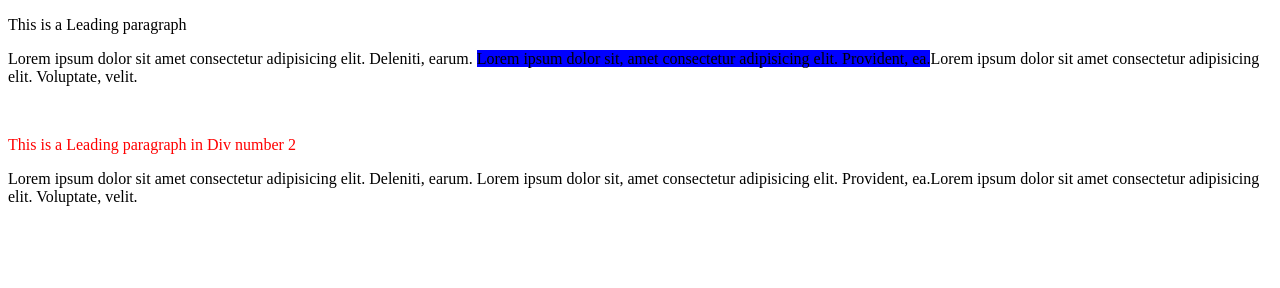
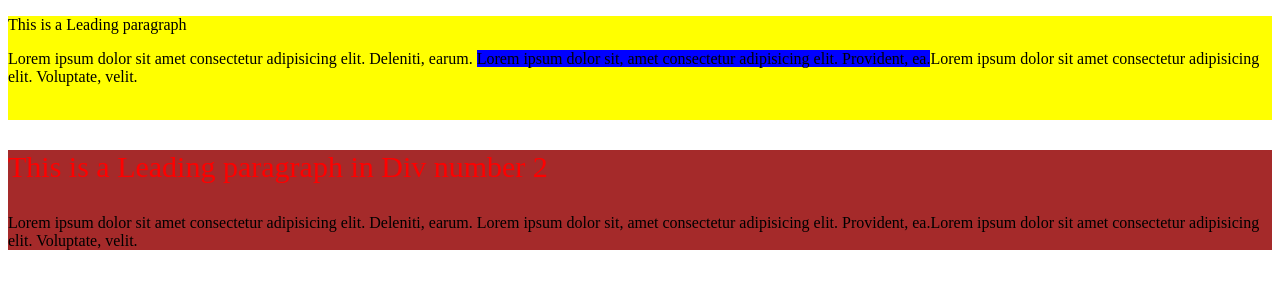
Before and after one commit to MontesCodes/ResponsivesWebsitesWithHTMLandCSS, a plain HTML site: page 1 CSS Tutorial For Beginners/index.html in a window 1280 px wide. Drawn offline with Linux system fonts and the light colour scheme.

Commit message:
updating ID, EngineeringMe, 10-20-2022

```diff
--- a/1 CSS Tutorial For Beginners/css/style.css
+++ b/1 CSS Tutorial For Beginners/css/style.css
@@ -1,9 +1,20 @@
-/* Class */
+/* ID */
 
+.red {
+  color: red;
+}
 p.red {
-  color: red;
+  font-size: 30px;
 }
 
 span.blue {
   background-color: blue;
 }
+
+#one {
+  background-color: yellow;
+}
+
+#two {
+  background-color: brown;
+}
--- a/1 CSS Tutorial For Beginners/index.html
+++ b/1 CSS Tutorial For Beginners/index.html
@@ -9,12 +9,12 @@
     <title>First WebSite</title>
   </head>
   <body>
-    <div class="red">
-      <p>This is a Leading paragraph</p>
+    <div id="one">
+      <p id="para">This is a Leading paragraph</p>
       <p>
         Lorem ipsum dolor sit amet consectetur adipisicing elit. Deleniti,
         earum.
-        <span class="blue"
+        <span id="middle" class="blue"
           >Lorem ipsum dolor sit, amet consectetur adipisicing elit. Provident,
           ea.</span
         >Lorem ipsum dolor sit amet consectetur adipisicing elit. Voluptate,
@@ -22,12 +22,12 @@
       </p>
       <br />
     </div>
-    <div class="blue">
+    <div id="two">
       <p class="red">This is a Leading paragraph in Div number 2</p>
       <p>
         Lorem ipsum dolor sit amet consectetur adipisicing elit. Deleniti,
         earum.
-        <span class="red"
+        <span
           >Lorem ipsum dolor sit, amet consectetur adipisicing elit. Provident,
           ea.</span
         >Lorem ipsum dolor sit amet consectetur adipisicing elit. Voluptate,
```
